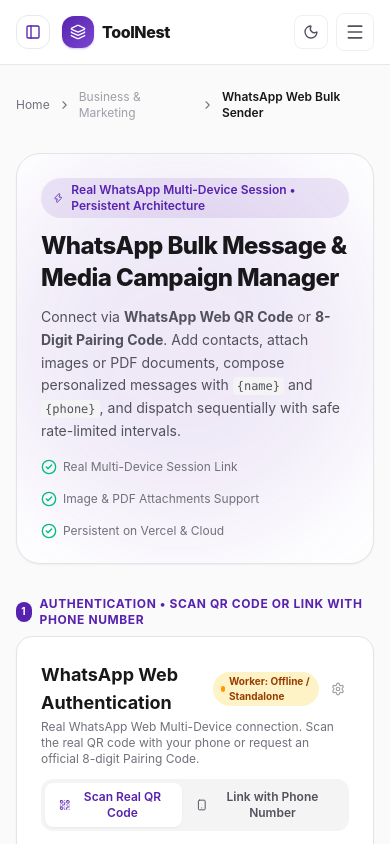
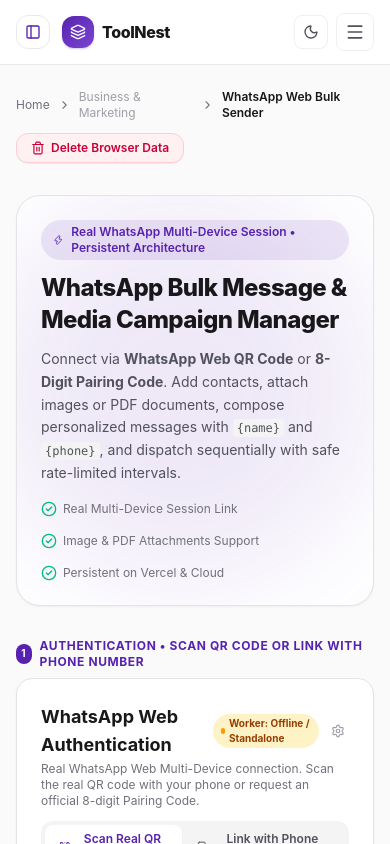
Before and after one commit to aarhikart/Toonest, a Next.js app: page /whatsapp-marketing in a window 390 px wide. Shown: the top 844 px of the page. Built offline with nearby package versions, Linux system fonts and the light colour scheme; no server answers.

Commit message:
Add Delete Browser Data button and horizontal scrolling for mobile audience table

```diff
--- a/app/whatsapp-marketing/page.tsx
+++ b/app/whatsapp-marketing/page.tsx
@@ -16,7 +16,8 @@
   Sliders,
   HelpCircle,
   Radio,
-  Server
+  Server,
+  Trash2
 } from 'lucide-react';
 import { Header } from '@/components/Header';
 import { Sidebar } from '@/components/Sidebar';
@@ -88,6 +89,52 @@
     } catch {}
   };
 
+  const handleClearBrowserData = () => {
+    const confirmed = window.confirm(
+      'Are you sure you want to delete all stored browser data?\n\nThis will clear:\n• Saved Worker Gateway URLs\n• All Audience Contacts in localStorage\n• Message Templates & Drafts\n• Saved Session Cookies\n\nThe page will reset cleanly.'
+    );
+
+    if (!confirmed) return;
+
+    try {
+      // 1. Clear all toolnest WhatsApp localStorage keys
+      const keysToRemove: string[] = [];
+      for (let i = 0; i < localStorage.length; i++) {
+        const key = localStorage.key(i);
+        if (key && (key.startsWith('toolnest_wa_') || key.includes('whatsapp') || key.includes('wa_'))) {
+          keysToRemove.push(key);
+        }
+      }
+      keysToRemove.forEach(k => localStorage.removeItem(k));
+
+      // Explicitly delete known keys
+      localStorage.removeItem('toolnest_wa_worker_url');
+      localStorage.removeItem('toolnest_wa_contacts_v1');
+      localStorage.removeItem('toolnest_wa_template_v1');
+      localStorage.removeItem('toolnest_wa_session');
+      localStorage.removeItem('toolnest_wa_session_v1');
+      localStorage.removeItem('toolnest_wa_delay');
+
+      // 2. Clear sessionStorage
+      sessionStorage.clear();
+
+      // 3. Clear cookie
+      document.cookie = 'toolnest_wa_worker_url=; path=/; max-age=0; expires=Thu, 01 Jan 1970 00:00:00 GMT';
+
+      // 4. Reset component state
+      setContacts([]);
+      setMessageTemplate('Hi {name}! 🎉 Welcome to ToolNest.');
+      setMedia(null);
+      setSession({ connected: false, method: 'QR' });
+
+      alert('All stored browser data, saved URLs, and contacts have been cleared successfully!');
+      window.location.reload();
+    } catch (err: any) {
+      console.error('Failed to clear browser data:', err);
+      alert('Error clearing browser data: ' + (err.message || 'Unknown error'));
+    }
+  };
+
   return (
     <div className="min-h-screen bg-zinc-50 dark:bg-[#0a0d14] text-zinc-900 dark:text-zinc-100 flex flex-col transition-colors">
       <Header
@@ -106,7 +153,8 @@
       <HelpModal isOpen={isHelpOpen} onClose={() => setIsHelpOpen(false)} />
 
       <main className="flex-1 max-w-7xl mx-auto w-full px-4 sm:px-6 lg:px-8 py-6 space-y-8">
-        {/* Breadcrumb Navigation */}
+        {/* Breadcrumb Navigation & Top Action Bar */}
+        <div className="flex flex-col sm:flex-row sm:items-center justify-between gap-3">
           <nav aria-label="Breadcrumb" className="flex items-center gap-2 text-xs text-zinc-500 dark:text-zinc-400">
             <Link href="/" className="hover:text-[#5722AF] dark:hover:text-[#9B6BE8] transition-colors">
               Home
@@ -116,6 +164,16 @@
             <ChevronRight className="w-3.5 h-3.5" />
             <span className="font-semibold text-zinc-900 dark:text-white">WhatsApp Web Bulk Sender</span>
           </nav>
+
+          <button
+            onClick={handleClearBrowserData}
+            title="Delete all stored browser data, saved worker URLs, contacts, and drafts"
+            className="self-start sm:self-auto px-3.5 py-1.5 rounded-xl border border-rose-200 dark:border-rose-900/60 bg-rose-50 hover:bg-rose-100 dark:bg-rose-950/30 dark:hover:bg-rose-950/60 text-rose-700 dark:text-rose-300 text-xs font-semibold flex items-center gap-1.5 transition shadow-2xs cursor-pointer"
+          >
+            <Trash2 className="w-3.5 h-3.5" />
+            <span>Delete Browser Data</span>
+          </button>
+        </div>
 
         {/* Hero Section */}
         <div className="relative rounded-3xl p-6 md:p-8 bg-white dark:bg-zinc-900 border border-zinc-200 dark:border-zinc-800 shadow-xs overflow-hidden">
--- a/components/whatsapp-web/WhatsAppContactList.tsx
+++ b/components/whatsapp-web/WhatsAppContactList.tsx
@@ -11,7 +11,8 @@
   Globe,
   CheckCircle2,
   Clock,
-  AlertCircle
+  AlertCircle,
+  ArrowRightLeft
 } from 'lucide-react';
 import { WebContact } from '@/lib/whatsapp-web/types';
 import { WhatsAppSenderEngine, POPULAR_COUNTRY_CODES } from '@/lib/whatsapp-web/sender';
@@ -213,32 +214,33 @@
         </div>
       </form>
 
-      {/* Contacts List Table */}
-      <div className="border border-zinc-200 dark:border-zinc-800 rounded-xl overflow-hidden max-h-72 overflow-y-auto">
+      {/* Contacts List Table with Horizontal and Vertical Scrolling for Mobile */}
+      <div className="space-y-1">
+        <div className="border border-zinc-200 dark:border-zinc-800 rounded-xl overflow-x-auto overflow-y-auto max-h-72 scrollbar-thin scrollbar-thumb-zinc-300 dark:scrollbar-thumb-zinc-700">
           {contacts.length === 0 ? (
             <div className="p-8 text-center text-xs text-zinc-400">
               No contacts added yet. Click &quot;Bulk Paste&quot;, &quot;CSV Upload&quot;, or &quot;Load Sample&quot; to begin.
             </div>
           ) : (
-          <table className="w-full text-left text-xs">
-            <thead className="bg-zinc-50 dark:bg-zinc-800/60 text-zinc-500 border-b border-zinc-200 dark:border-zinc-800 sticky top-0">
+            <table className="w-full text-left text-xs min-w-[540px]">
+              <thead className="bg-zinc-50 dark:bg-zinc-800/80 text-zinc-500 border-b border-zinc-200 dark:border-zinc-800 sticky top-0 z-10 backdrop-blur-xs">
                 <tr>
-                <th className="py-2.5 px-3">#</th>
-                <th className="py-2.5 px-3">Name</th>
-                <th className="py-2.5 px-3">WhatsApp Number</th>
-                <th className="py-2.5 px-3">Status</th>
-                <th className="py-2.5 px-3 text-right">Actions</th>
+                  <th className="py-2.5 px-3 w-10">#</th>
+                  <th className="py-2.5 px-3 min-w-[120px]">Name</th>
+                  <th className="py-2.5 px-3 min-w-[160px]">WhatsApp Number</th>
+                  <th className="py-2.5 px-3 min-w-[110px]">Status</th>
+                  <th className="py-2.5 px-3 min-w-[90px] text-right sticky right-0 bg-zinc-50/95 dark:bg-zinc-800/95 shadow-[-4px_0_6px_-2px_rgba(0,0,0,0.05)]">Actions</th>
                 </tr>
               </thead>
               <tbody className="divide-y divide-zinc-100 dark:divide-zinc-800">
                 {contacts.map((c, idx) => (
                   <tr key={c.id} className="hover:bg-zinc-50 dark:hover:bg-zinc-800/40">
                     <td className="py-2 px-3 text-zinc-400 font-mono text-[11px]">{idx + 1}</td>
-                  <td className="py-2 px-3 font-semibold text-zinc-800 dark:text-zinc-200">{c.name}</td>
-                  <td className="py-2 px-3 font-mono text-zinc-600 dark:text-zinc-300">
+                    <td className="py-2 px-3 font-semibold text-zinc-800 dark:text-zinc-200 truncate max-w-[140px]">{c.name}</td>
+                    <td className="py-2 px-3 font-mono text-zinc-600 dark:text-zinc-300 whitespace-nowrap">
                       {c.phoneNumber}
                     </td>
-                  <td className="py-2 px-3">
+                    <td className="py-2 px-3 whitespace-nowrap">
                       <span
                         className={`inline-flex items-center gap-1 px-2 py-0.5 rounded-full text-[10px] font-bold ${
                           c.status === 'SENT'
@@ -256,7 +258,7 @@
                         {c.status}
                       </span>
                     </td>
-                  <td className="py-2 px-3 text-right">
+                    <td className="py-2 px-3 text-right sticky right-0 bg-white/95 dark:bg-zinc-900/95 backdrop-blur-xs shadow-[-4px_0_6px_-2px_rgba(0,0,0,0.05)]">
                       <div className="flex items-center justify-end gap-1.5">
                         {/* Direct WhatsApp Web link for testing or manual send */}
                         <a
@@ -286,6 +288,16 @@
             </table>
           )}
         </div>
+        {contacts.length > 0 && (
+          <div className="sm:hidden flex items-center justify-between text-[10px] text-zinc-400 px-1 pt-0.5">
+            <span className="flex items-center gap-1">
+              <ArrowRightLeft className="w-3 h-3 text-[#5722AF]" />
+              Swipe table left/right to view all details &amp; actions
+            </span>
+            <span>{contacts.length} total</span>
+          </div>
+        )}
+      </div>
     </div>
   );
 };
```
Lines whose indentation alone changed are shown as unchanged.
